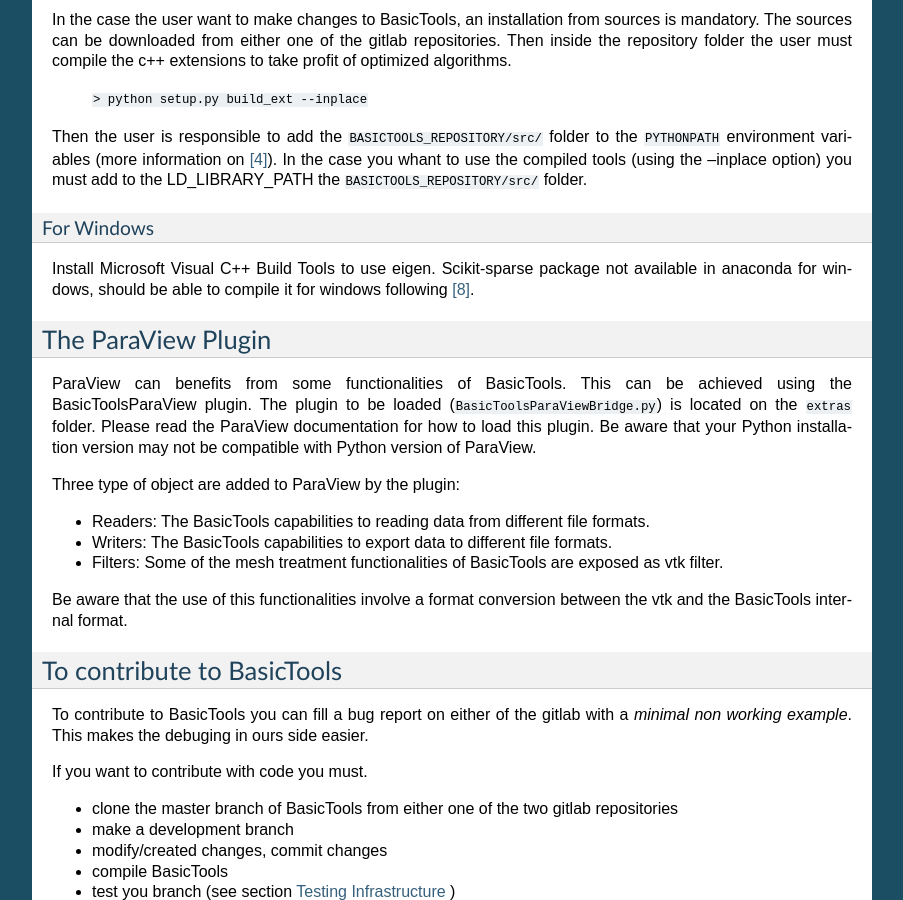
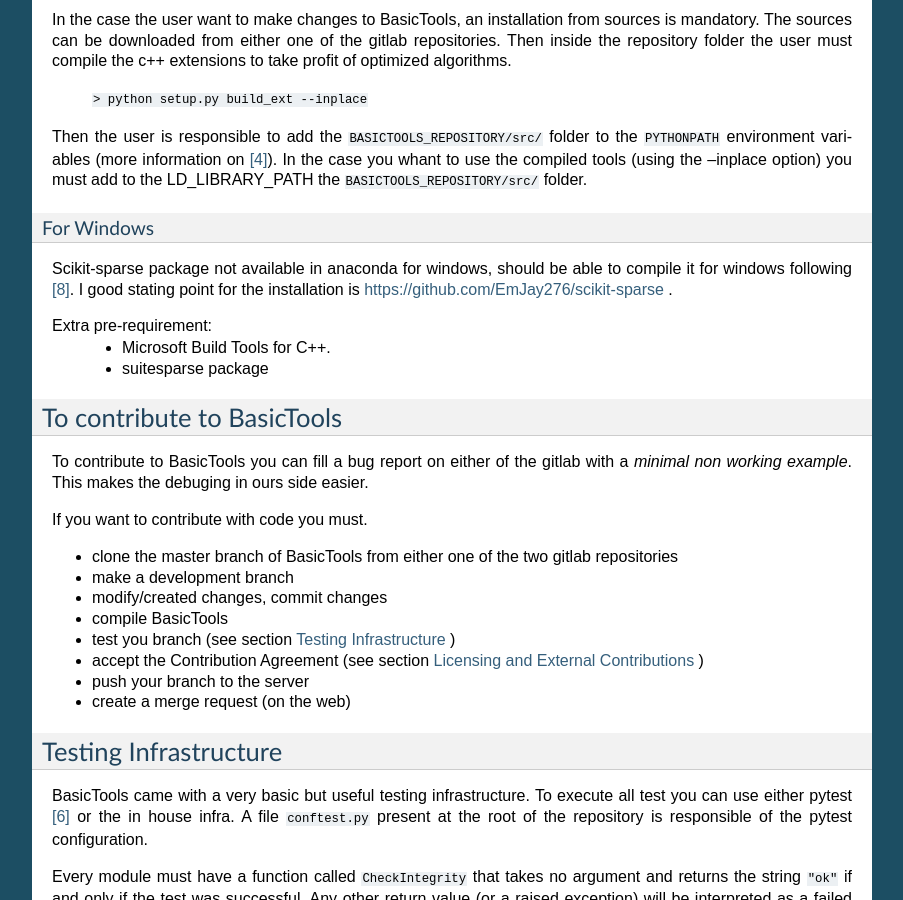
Before and after one commit to basileMarchand/basictools-frozen, a Sphinx documentation site: the page built from docs/Admin.rst, in a window 1280 px wide and 900 px high, scrolled down 1213 px. Shown: the whole window, without its empty margins (198-1101 px from the left). Built offline with Sphinx 7.4.7, drawn with Linux system fonts in a browser that asks for light colours; pages that are not in the unit, such as notebooks, are missing from menus.

Commit message:
Add documentation for external tools

```diff
--- a/docs/Admin.rst
+++ b/docs/Admin.rst
@@ -74,26 +74,12 @@
 For Windows
 ^^^^^^^^^^^
 
-Install Microsoft Visual C++ Build Tools to use eigen.
 Scikit-sparse package not available in anaconda for windows, should be able to compile it for windows following [#scikitwindows]_.
+I good stating point for the installation is https://github.com/EmJay276/scikit-sparse .
 
-
-The ParaView Plugin
-###################
-
-ParaView can benefits from some functionalities of BasicTools.
-This can be achieved using the BasicToolsParaView plugin.
-The plugin to be loaded (``BasicToolsParaViewBridge.py``) is located on the ``extras`` folder.
-Please read the ParaView documentation for how to load this plugin.
-Be aware that your Python installation version may not be compatible with Python version of ParaView.
-
-Three type of object are added to ParaView by the plugin:
-
-* Readers: The BasicTools capabilities to reading data from different file formats.
-* Writers: The BasicTools capabilities to export data to different file formats.
-* Filters: Some of the mesh treatment functionalities of BasicTools are exposed as vtk filter.
-
-Be aware that the use of this functionalities involve a format conversion between the vtk and the BasicTools internal format.
+Extra pre-requirement:
+    - Microsoft Build Tools for C++.
+    - suitesparse package
 
 To contribute to BasicTools
 ###########################
```
Also changed, not shown: docs/ParaViewAndOthersExternalTools.rst (added, +62 -0 lines), docs/index.rst (+12 -2 lines).
